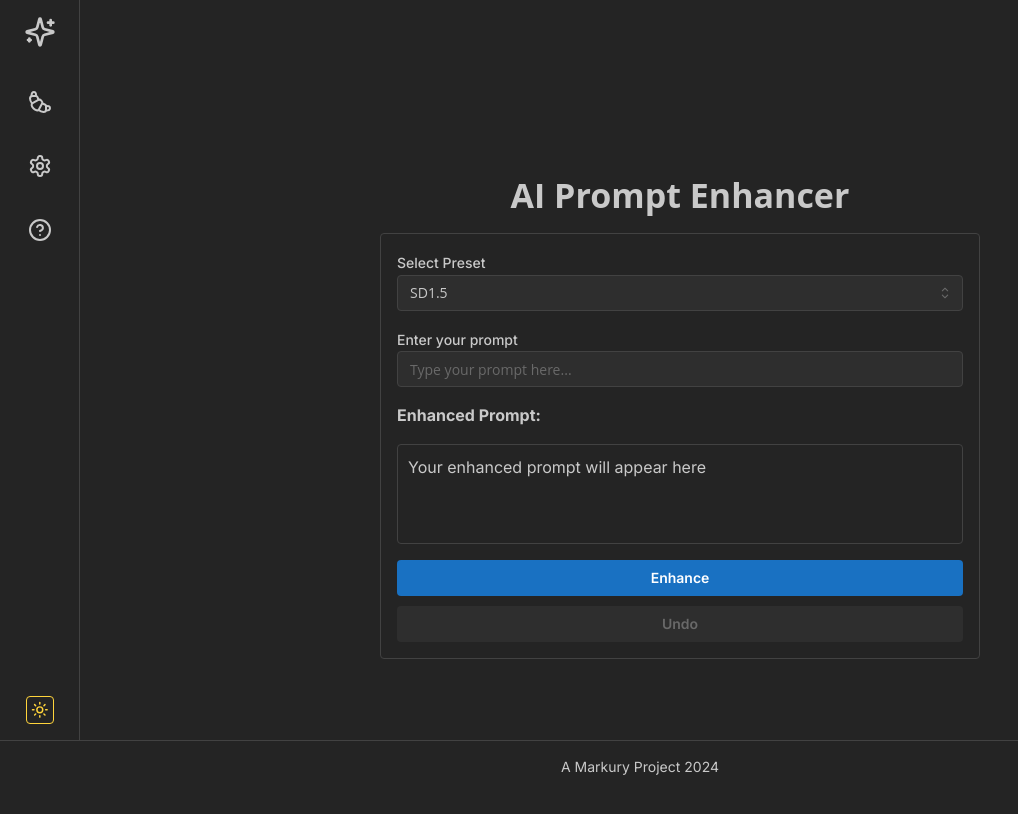
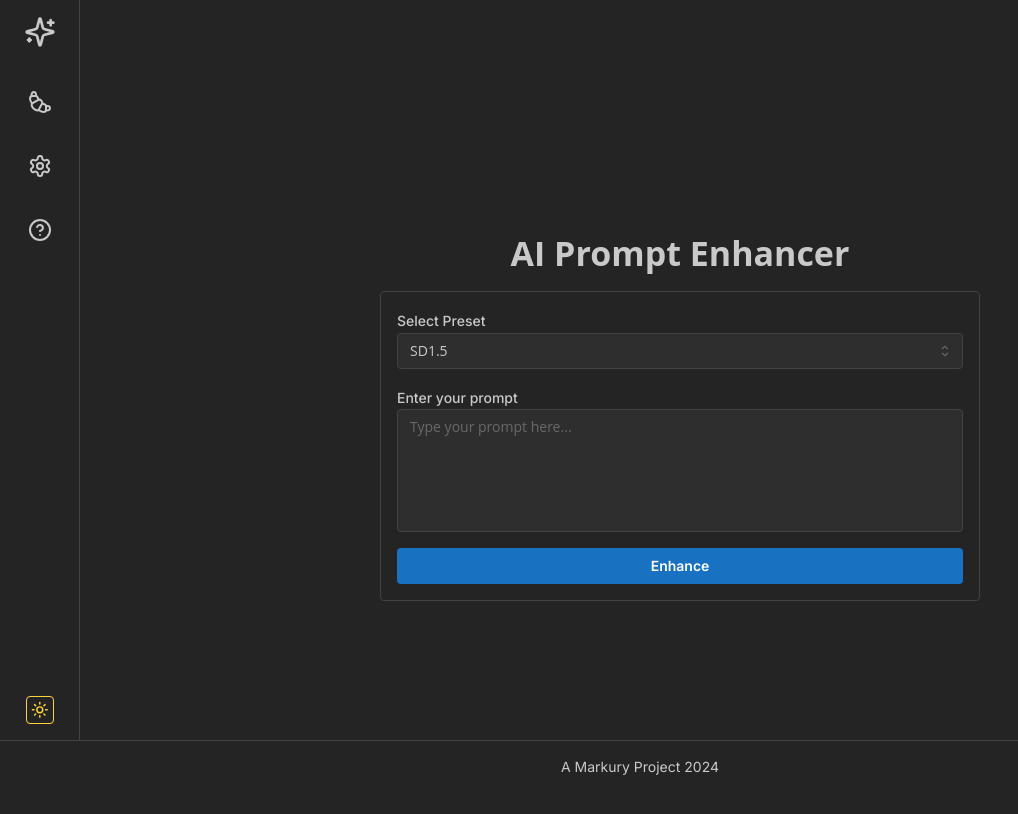
Before and after one commit to markuryy/prompt-enhancer, a Next.js app: page / in a window 1280 px wide. Shown: the top 814 px of the page, without its empty margins (0-1018 px from the left). Built offline with nearby package versions, Linux system fonts and the light colour scheme.

Commit message:
Update the prompt in the textarea

```diff
--- a/src/app/page.tsx
+++ b/src/app/page.tsx
@@ -1,19 +1,17 @@
 "use client";
-import { Box, Title, Text, Stack, TextInput, Button, Paper, Select, Center, Container } from "@mantine/core";
-import { useState, useEffect } from "react";
+import { Box, Title, Stack, Textarea, Button, Paper, Select, Center, Container } from "@mantine/core";
+import { useState, useRef, useEffect } from "react";
 import presets from "@/data/presets.json";
 
 export default function Home() {
   const [input, setInput] = useState("");
-  const [enhancedInput, setEnhancedInput] = useState("");
   const [selectedPreset, setSelectedPreset] = useState("SD1.5");
   const [isEnhancing, setIsEnhancing] = useState(false);
-  const [canUndo, setCanUndo] = useState(false);
+  const textareaRef = useRef<HTMLTextAreaElement>(null);
 
   const enhancePrompt = async () => {
     if (!input.trim()) return;
     setIsEnhancing(true);
-    setCanUndo(true);
 
     try {
       const response = await fetch("/api/enhance", {
@@ -26,31 +24,27 @@ export default function Home() {
 
       const reader = response.body?.getReader();
       const decoder = new TextDecoder();
-      let enhancedText = "";
 
       while (true) {
         const { done, value } = await reader!.read();
         if (done) break;
         const chunk = decoder.decode(value);
-        enhancedText += chunk;
-        setEnhancedInput(enhancedText);
+        setInput((prev) => prev + chunk);
       }
     } catch (error) {
       console.error("Error:", error);
-      setEnhancedInput("Sorry, I encountered an error.");
+      setInput((prev) => prev + "\n\nSorry, I encountered an error.");
     } finally {
       setIsEnhancing(false);
     }
   };
 
-  const undoEnhancement = () => {
-    setEnhancedInput(input);
-    setCanUndo(false);
-  };
-
   useEffect(() => {
-    setCanUndo(enhancedInput !== input && enhancedInput !== "");
-  }, [input, enhancedInput]);
+    if (textareaRef.current) {
+      textareaRef.current.style.height = 'auto';
+      textareaRef.current.style.height = `${textareaRef.current.scrollHeight}px`;
+    }
+  }, [input]);
 
   return (
     <Container size="md">
@@ -68,24 +62,18 @@ export default function Home() {
                 value={selectedPreset}
                 onChange={(value) => setSelectedPreset(value as string)}
               />
-              <TextInput
+              <Textarea
+                ref={textareaRef}
                 label="Enter your prompt"
                 placeholder="Type your prompt here..."
                 value={input}
                 onChange={(e) => setInput(e.target.value)}
+                minRows={5}
+                autosize
               />
-              <Text fw={700}>Enhanced Prompt:</Text>
-              <Paper withBorder p="xs" style={{ minHeight: "100px" }}>
-                <Text>{enhancedInput || "Your enhanced prompt will appear here"}</Text>
-              </Paper>
-              <Stack justify="flex-start" gap="xs">
-                <Button onClick={enhancePrompt} loading={isEnhancing}>
-                  {isEnhancing ? "Enhancing..." : "Enhance"}
-                </Button>
-                <Button onClick={undoEnhancement} disabled={!canUndo}>
-                  Undo
-                </Button>
-              </Stack>
+              <Button onClick={enhancePrompt} loading={isEnhancing} fullWidth>
+                {isEnhancing ? "Enhancing..." : "Enhance"}
+              </Button>
             </Stack>
           </Paper>
         </Center>
```
